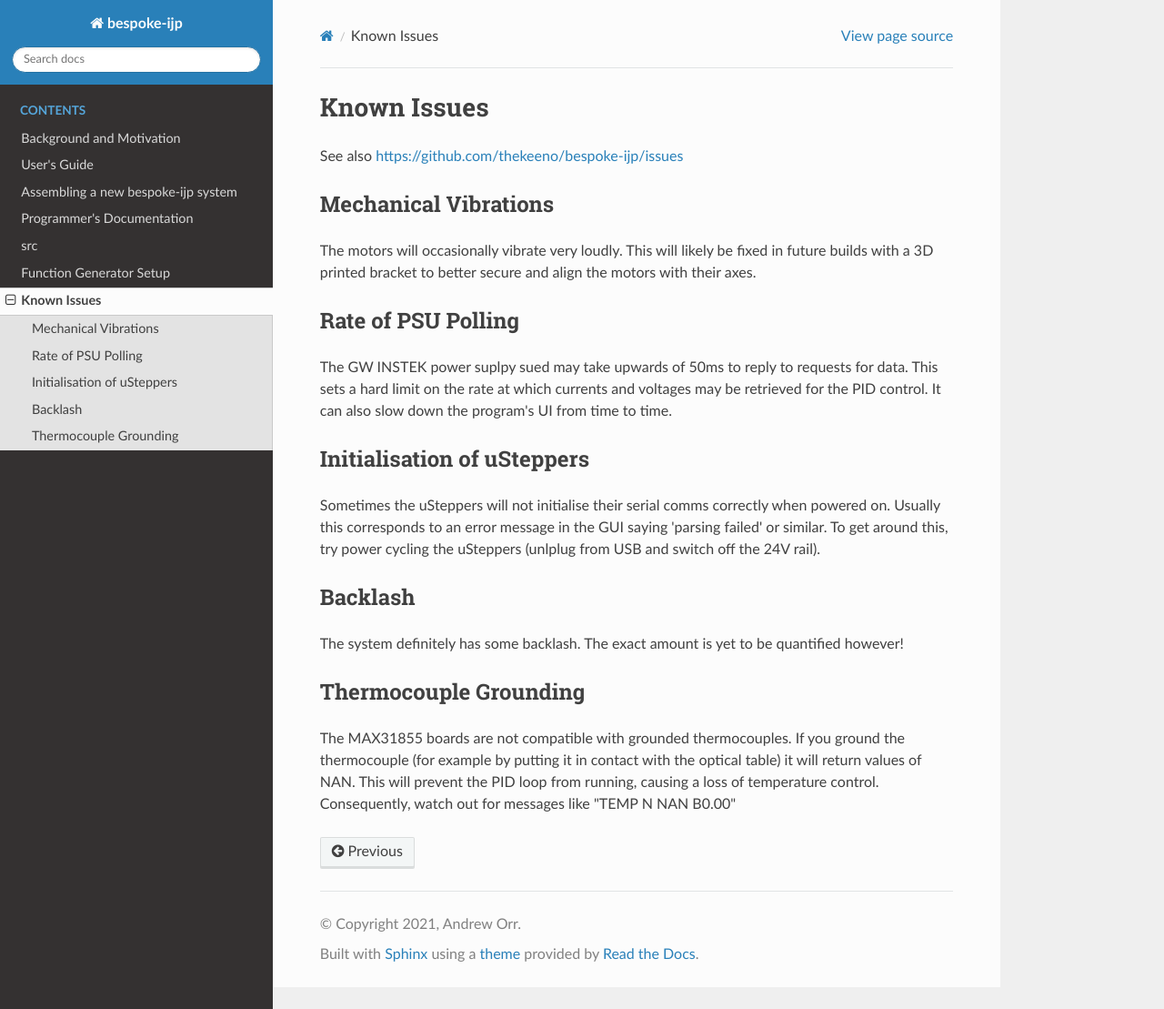
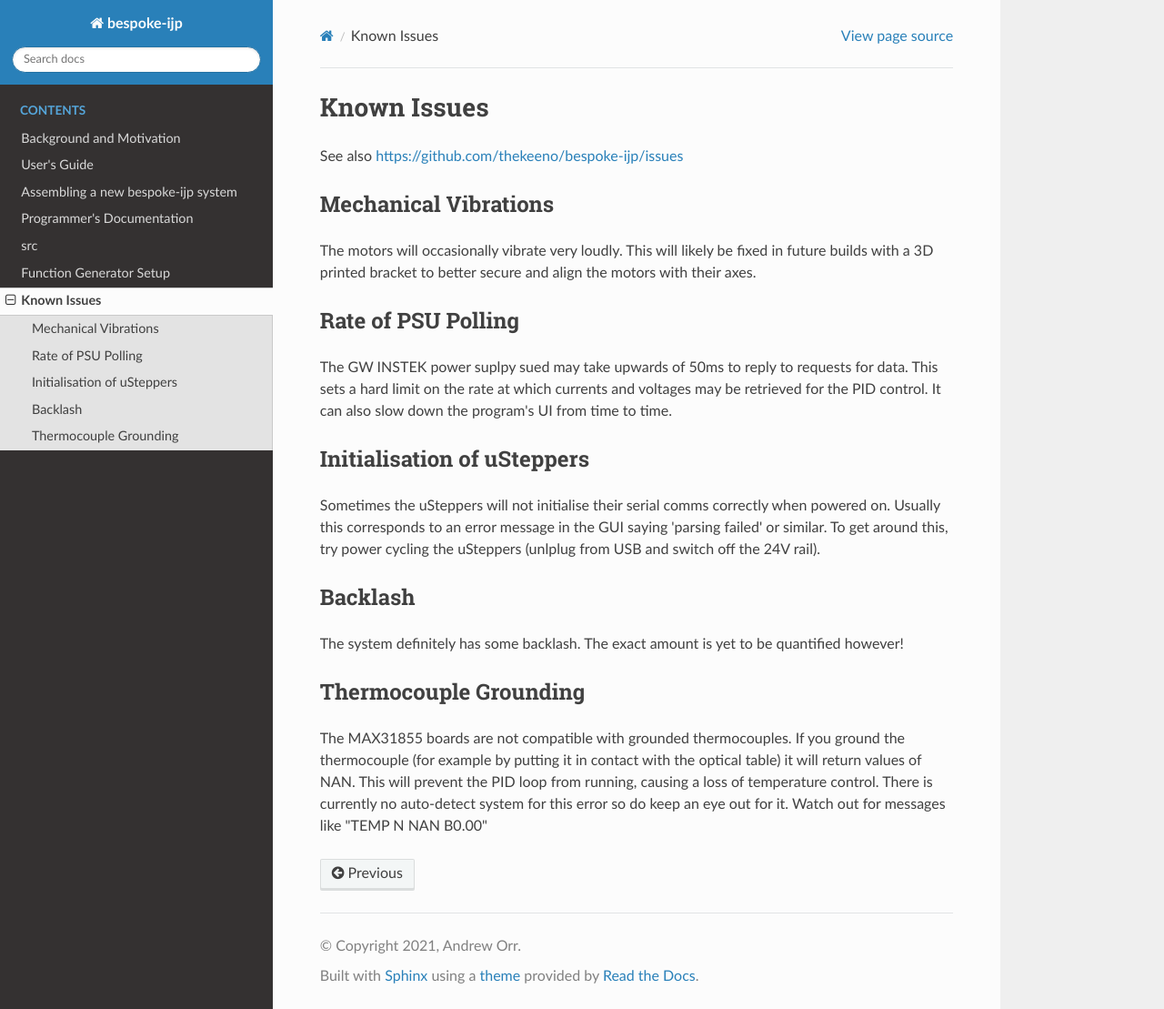
Before and after one commit to alvacjorr/bespoke-ijp, a Sphinx documentation site: the page built from docs/source/issues.rst, in a window 1280 px wide and 1109 px high. Shown: the whole window at 91% size. Built offline with Sphinx 7.4.7 and the Read the Docs theme 2.0.0, drawn with Linux system fonts in a browser that asks for light colours.

Commit message:
add further comments on thermocouple

```diff
--- a/docs/source/issues.rst
+++ b/docs/source/issues.rst
@@ -30,6 +30,8 @@ The system definitely has some backlash. The exact amount is yet to be quantifie
 Thermocouple Grounding
 **********************
 
-The MAX31855 boards are not compatible with grounded thermocouples. If you ground the thermocouple (for example by putting it in contact with the optical table) it will return values of NAN.
+The MAX31855 boards are not compatible with grounded thermocouples.
+If you ground the thermocouple (for example by putting it in contact with the optical table) it will return values of NAN.
 This will prevent the PID loop from running, causing a loss of temperature control.
-Consequently, watch out for messages like "TEMP N NAN B0.00"
+There is currently no auto-detect system for this error so do keep an eye out for it.
+Watch out for messages like "TEMP N NAN B0.00"
```
